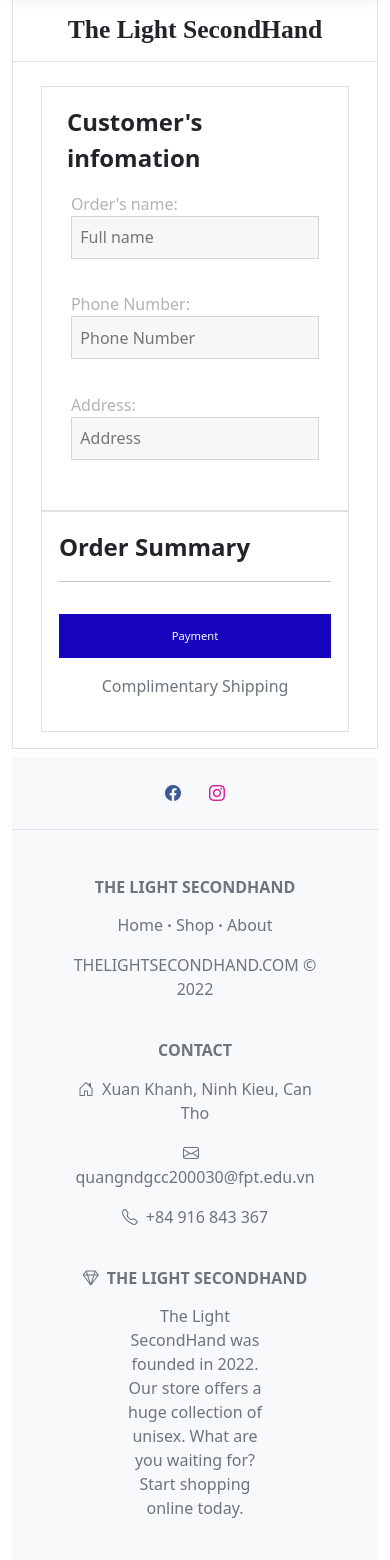
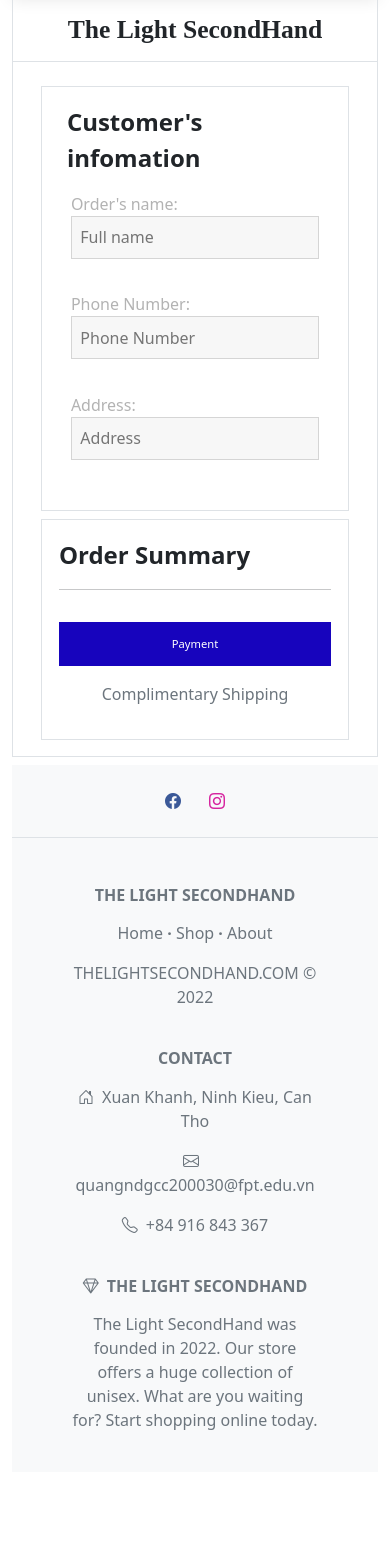
Before and after one commit to TheLightWebProject/TheLightStore, a Symfony app: template templates/order/payment.html.twig in a window 390 px wide. Shown: the part 199-1759 px from the top of the page. After the commit the page ends 1629 px from the top, so only its background shows below. Run offline with Twig, Linux system fonts and the light colour scheme; the template is opened without the code that fills it, so the values that code supplies are empty; some libraries are stand-ins or nearby versions.

Commit message:
Update responsive

```diff
--- a/templates/base.html.twig
+++ b/templates/base.html.twig
@@ -179,11 +179,12 @@
               <a href="https://www.instagram.com/ndquang_58/?hl=en" target="blank" class="figure" style="color: #d6249f"><i class="bi bi-instagram"></i></a>
             </div>
           </div>
+
           <div class="text-center text-md-start mt-5">
             <!-- Grid row -->
             <div class="row">
               <!-- Grid column -->
-              <div class="col-md-4 mb-4">
+              <div class="col-lg-4 mb-4">
                 <div class="mx-5 text-center">
                   <h6><a href="#" class="text-uppercase fw-bold text-reset text-decoration-none">The Light SecondHand</a></h6>
                   <p class="pt-2">
@@ -197,7 +198,7 @@
                 </div>
               </div>
               <!-- Grid column -->
-              <div class="col-md-4 mb-4">
+              <div class="col-lg-4 mb-4">
                 <div class="mx-5 text-center">
                   <!-- Links -->
                   <h6 class="text-uppercase fw-bold pb-2">Contact</h6>
@@ -213,11 +214,11 @@
                 </div>
               </div>
               <!-- Grid column -->
-              <div class="col-md-4 mb-4">
+              <div class="col-lg-4 mb-4">
                 <div class="mx-5 text-center">
                   <!-- Content -->
                   <h6 class="text-uppercase fw-bold pb-2"><i class="bi bi-gem me-2"></i>THE LIGHT SECONDHAND</h6>
-                  <p class="px-5">The Light SecondHand was founded in 2022. Our store offers a huge collection of unisex. What are you waiting for? Start shopping online today.</p>
+                  <p class="px-xl-5 px-sm-5">The Light SecondHand was founded in 2022. Our store offers a huge collection of unisex. What are you waiting for? Start shopping online today.</p>
                 </div>
               </div>
             </div>
--- a/templates/order/buynow.html.twig
+++ b/templates/order/buynow.html.twig
@@ -44,7 +44,7 @@
     </div>
     <form action="" id="formPayment" name="formPayment" method="POST" class="cardorder-body" onsubmit="return formValid()">
       <div class="row">
-        <div class="col-md-6">
+        <div class="col-md-6 mb-2">
           <div class="left border">
             <div class="header fw-bold ms-2">Customer's infomation</div>
             <div class="row mt-3">
--- a/templates/order/payment.html.twig
+++ b/templates/order/payment.html.twig
@@ -1,6 +1,7 @@
 {% extends 'base.html.twig' %}
 
-{% block title %}Payment
+{% block title %}
+  Payment
 {% endblock %}
 
 {% block body %}
@@ -10,21 +11,21 @@
     </div>
     <form action="" method="POST" class="cardorder-body">
       <div class="row">
-				<div class="col-md-6">
+        <div class="col-md-6 mb-2">
           <div class="left border">
             <div class="header fw-bold ms-2">Customer's infomation</div>
             <div class="row mt-3">
               <div>
                 <span>Order's name:</span>
-								<input class="input" name="txtFullname" placeholder="Full name" value="{{ customer.fullname }}">
+                <input class="input" name="txtFullname" placeholder="Full name" value="{{ customer.fullname }}" />
               </div>
               <div>
                 <span>Phone Number:</span>
-								<input class="input" name="txtPhonenumber" placeholder="Phone Number" value="{{ customer.telephone }}">
+                <input class="input" name="txtPhonenumber" placeholder="Phone Number" value="{{ customer.telephone }}" />
               </div>
               <div>
                 <span>Address:</span>
-								<input class="input" name="txtAddress" placeholder="Address" value="{{ customer.address }}">
+                <input class="input" name="txtAddress" placeholder="Address" value="{{ customer.address }}" />
               </div>
             </div>
           </div>
@@ -33,7 +34,7 @@
         <div class="col-md-6">
           <div class="right border">
             <div class="header fw-bold">Order Summary</div>
-						<hr>
+            <hr />
             {% if sessions is defined and sessions is iterable %}
               {% set all = 0 %}
               {% set item = 0 %}
@@ -41,7 +42,9 @@
                 {% set total = session[4] * session[5] %}
                 {% set all = all + total %}
                 <div class="row item">
-									<div class="col-4 align-self-center"><img class="img-fluid" src="{{ path('get_product_photo', {'filename' : session[3]} ) }}"></div>
+                  <div class="col-4 align-self-center">
+                    <img class="img-fluid" src="{{ path('get_product_photo', { filename: session[3] }) }}" />
+                  </div>
                   <div class="col-8">
                     <b>${{ session[5] }}</b>
                     <div class="row text-muted">{{ session[1] }}</div>
@@ -49,7 +52,7 @@
                       {{ session[4] }}</div>
                   </div>
                 </div>
-								<hr>
+                <hr />
                 {% set item = item + 1 %}
               {% endfor %}
               <div class="row lower">
@@ -73,8 +76,8 @@
                 </div>
               </div>
             {% endif %}
-						<input type="hidden" name="totalprice" value="{{ all }}">
-						<input type="submit" class="btn btn-primary btnorder my-3" name="btnPayment" id="btnPayment" value="Payment"/>
+            <input type="hidden" name="totalprice" value="{{ all }}" />
+            <input type="submit" class="btn btn-primary btnorder my-3" name="btnPayment" id="btnPayment" value="Payment" />
             <p class="text-muted text-center">Complimentary Shipping</p>
           </div>
         </div>
```
Also changed, not shown: templates/view/content.html.twig (+5 -5 lines). Lines whose indentation alone changed are shown as unchanged.
